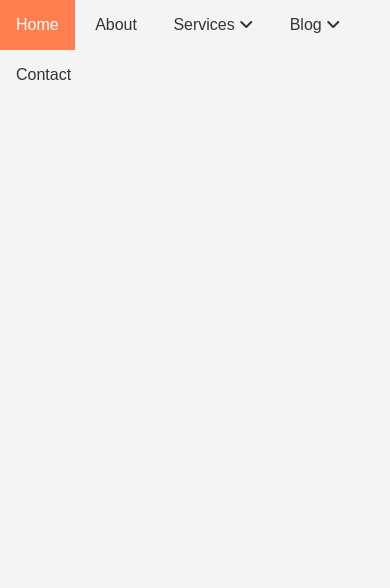
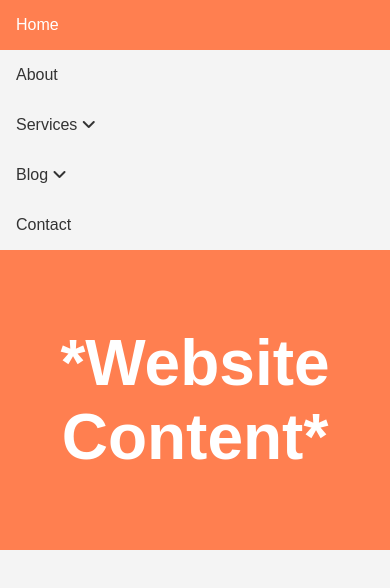
Before and after one commit to kurtisgrant/sandbox, a plain HTML site: page DropdownMenu/index.html in a window 390 px wide. Drawn offline with Linux system fonts and the light colour scheme.

Commit message:
Finished dropdown menu project

```diff
--- a/DropdownMenu/index.html
+++ b/DropdownMenu/index.html
@@ -33,6 +33,9 @@
       <li><a href="#">Contact</a></li>
   </ul>
   </nav>
+  <header id="showcase">
+    <h1>*Website Content*</h1>
+  </header>
 
 </body>
 </html>
--- a/DropdownMenu/style.css
+++ b/DropdownMenu/style.css
@@ -76,3 +76,28 @@ html, body {
 #navbar ul li:hover ul li:hover span {
   background: chocolate;
 }
+
+#showcase {
+  display: flex;
+  flex-direction: column;
+  height: 300px;
+  align-items: center;
+  justify-content: center;
+  text-align: center;
+  padding: 0 2rem;
+  background: coral;
+}
+
+#showcase h1 {
+  color: #fff;
+  font-size: 4rem;
+}
+
+@media (max-width: 600px) {
+  #navbar ul li {
+    display: block;
+  }
+  #navbar ul li:hover ul {
+    width: 100%;
+    position: relative;
+  }
```
